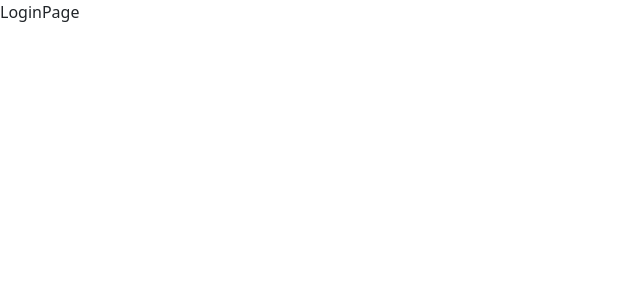
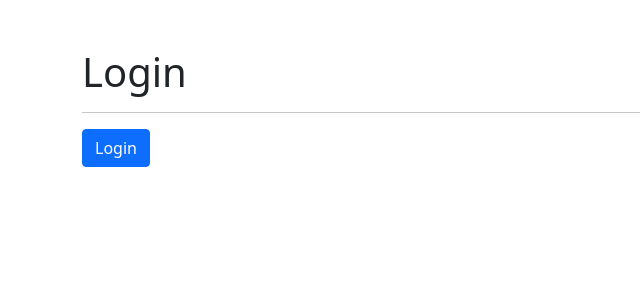
Before and after one commit to MauricioABMau/postealo, a React (Vite) app: page /login in a window 1280 px wide. Shown: the top 300 px of the page, without its empty margins (0-640 px from the left). Built offline with nearby package versions, Linux system fonts and the light colour scheme.

Commit message:
Uso del hook useNavigate

```diff
--- a/src/auth/pages/LoginPage.jsx
+++ b/src/auth/pages/LoginPage.jsx
@@ -1,4 +1,23 @@
+import { useNavigate } from "react-router";
 
 export const LoginPage = () => {
-  return <div>LoginPage</div>;
+  const navigate = useNavigate();
+  const onLogin = () => {
+    navigate('/', {
+      replace: true
+    })
+  }
+
+  return (
+    <div className="container mt-5">
+      <h1>Login</h1>
+      <hr />
+      <button
+        className="btn btn-primary"
+        onClick={onLogin}
+      >
+        Login
+      </button>
+    </div>
+  )
 };
--- a/src/ui/components/Navbar.jsx
+++ b/src/ui/components/Navbar.jsx
@@ -1,6 +1,15 @@
-import { Link, NavLink } from "react-router";
+import { Link, NavLink, useNavigate } from "react-router";
 
 export const Navbar = () => {
+
+    const navigate = useNavigate();
+
+    const onLogout = () => {
+        navigate('/login', {
+            replace: true
+        });
+    }
+
     return (
         <>
             <nav className="navbar navbar-expand-sm navbar-dark bg-dark p-2">
@@ -36,7 +45,10 @@
                         <span className="nav-item nav-link text-primary">
                             Usuario
                         </span>
-                        <button className="nav-item nav-link btn">
+                        <button
+                            className="nav-item nav-link btn"
+                            onClick={ onLogout }
+                        >
                             Logout
                         </button>
                     </ul>
```
